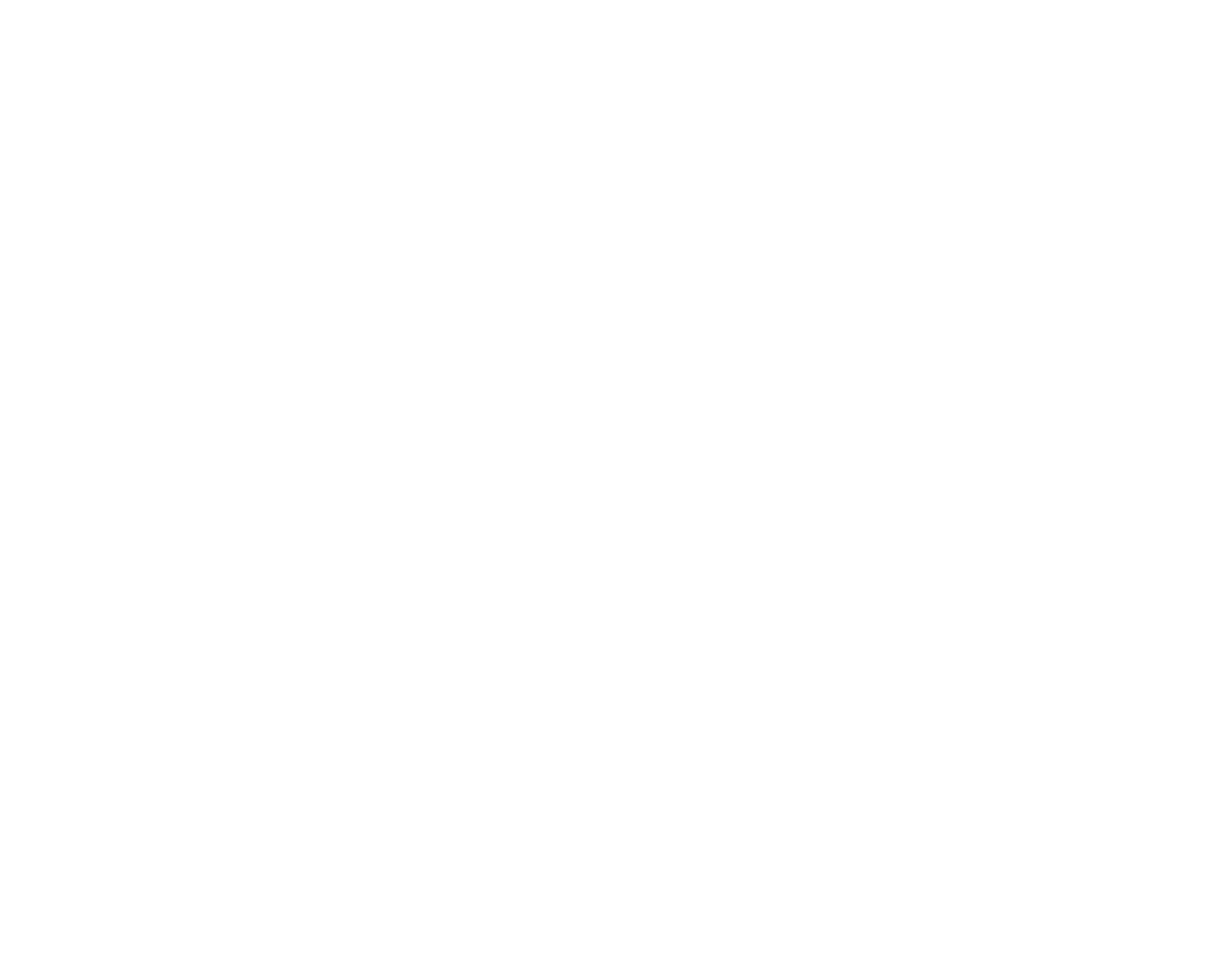
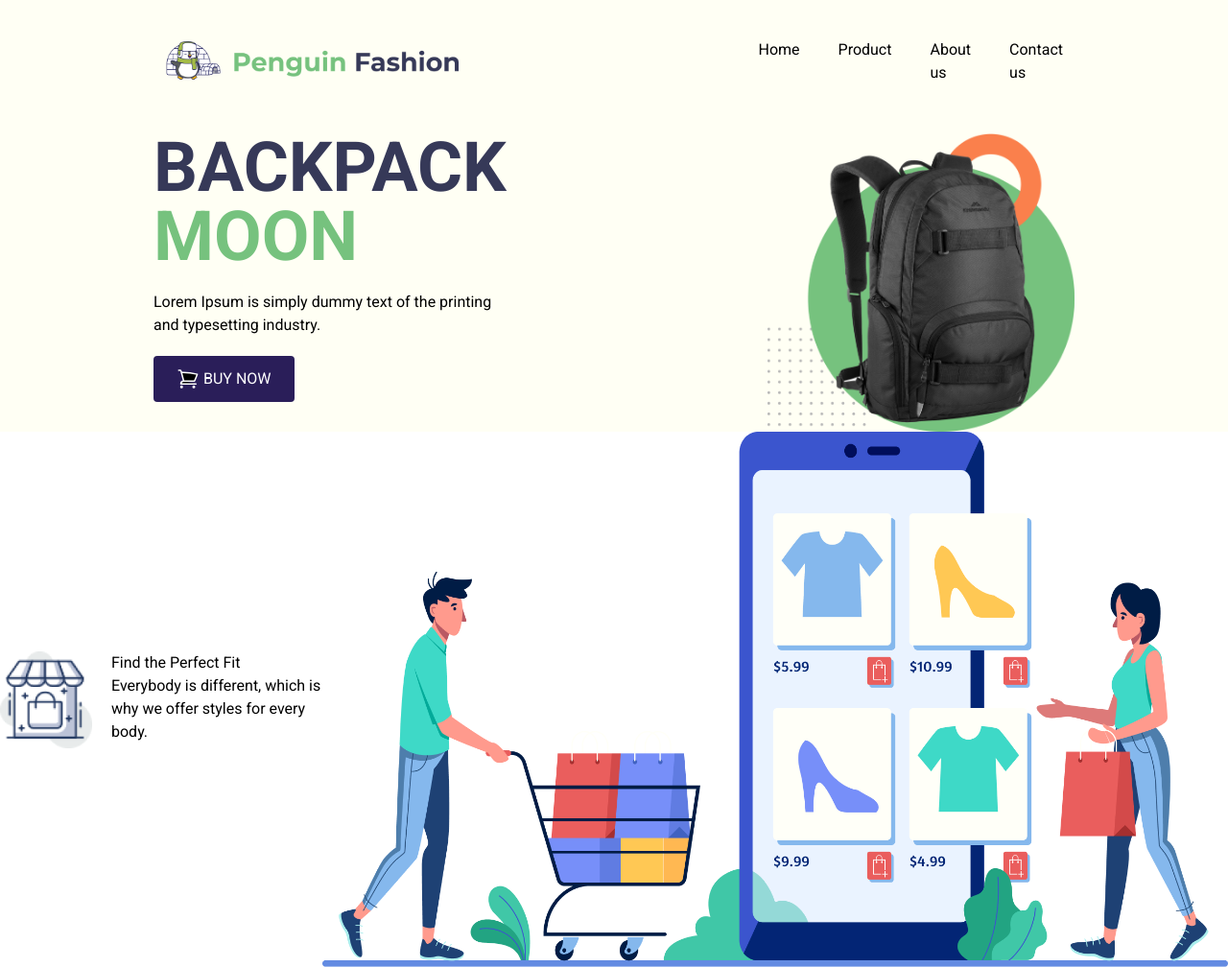
Before and after one commit to anaybhadury/penguin-fashion-tailwind, a plain HTML site: page index.html in a window 1280 px wide. Shown: the whole page at 96% size. Before the commit the page ends 800 px from the top, so only its background shows below. Drawn offline with nearby package versions, Linux system fonts and the light colour scheme.

Commit message:
added navbar section

```diff
--- a/index.html
+++ b/index.html
@@ -22,19 +22,53 @@
         }
     </style>
 </head>
-    <header>
-        <nav>
 
+<body class="font-roboto ">
+    <header class="bg-[#FFFFF4] px-40">
+        <nav class="md:flex md:justify-between md:items-center px-3 py-10">
+            <div>
+                <img class="w-2/4" src="./Logo, Icon/Logo.png" alt="">
+            </div>
+            <div>
+                <ul class="flex gap-10">
+                    <li><a href="">Home</a></li>
+                    <li><a href="">Product</a></li>
+                    <li><a href="">About us</a></li>
+                    <li><a href="">Contact us</a></li>
+                </ul>
+            </div>
         </nav>
+
+        <div class="md:flex md:justify-between md:items-center  ">
+            <div>
+                <h1 class="text-7xl font-bold uppercase mb-5"><span class="text-[#363958]">BackPack</span> <br><span class="text-[#76C27E]">Moon</span></h1>
+                <p class="mb-5">Lorem Ipsum is simply dummy text of the printing <br>and typesetting industry.</p>
+                <button class=" mb-5 px-6 py-3 text-white rounded bg-[#2A1E59]"><svg xmlns="http://www.w3.org/2000/svg" fill="" viewBox="0 0 24 24" stroke-width="1.5" stroke="currentColor" class="size-6 inline">
+                    <path stroke-linecap="round" stroke-linejoin="round" d="M2.25 3h1.386c.51 0 .955.343 1.087.835l.383 1.437M7.5 14.25a3 3 0 0 0-3 3h15.75m-12.75-3h11.218c1.121-2.3 2.1-4.684 2.924-7.138a60.114 60.114 0 0 0-16.536-1.84M7.5 14.25 5.106 5.272M6 20.25a.75.75 0 1 1-1.5 0 .75.75 0 0 1 1.5 0Zm12.75 0a.75.75 0 1 1-1.5 0 .75.75 0 0 1 1.5 0Z" />
+                  </svg> BUY NOW</button>
+            </div>
+            <div>
+                <img class="w-80" src="./Photos/photo-main.png" alt="">
+            </div>
+        </div>
     </header>
     <main>
-
+        <div class="md:flex md:justify-between md:items-center">
+            <div class="flex w-6/12">
+                <img class="w-24 mr-5" src="./Logo, Icon/image 12.png" alt="">
+                <div>
+                    <p>Find the Perfect Fit</p>
+                <p>Everybody is different, which is why we offer styles for every body.</p>
+                </div>
+            </div>
+            <div>
+                <img src="./Logo, Icon/XMLID 1.png" alt="">
+            </div>
+        </div>
     </main>
     <footer>
 
     </footer>
-<body>
-
 </body>
 
 </html>
```
